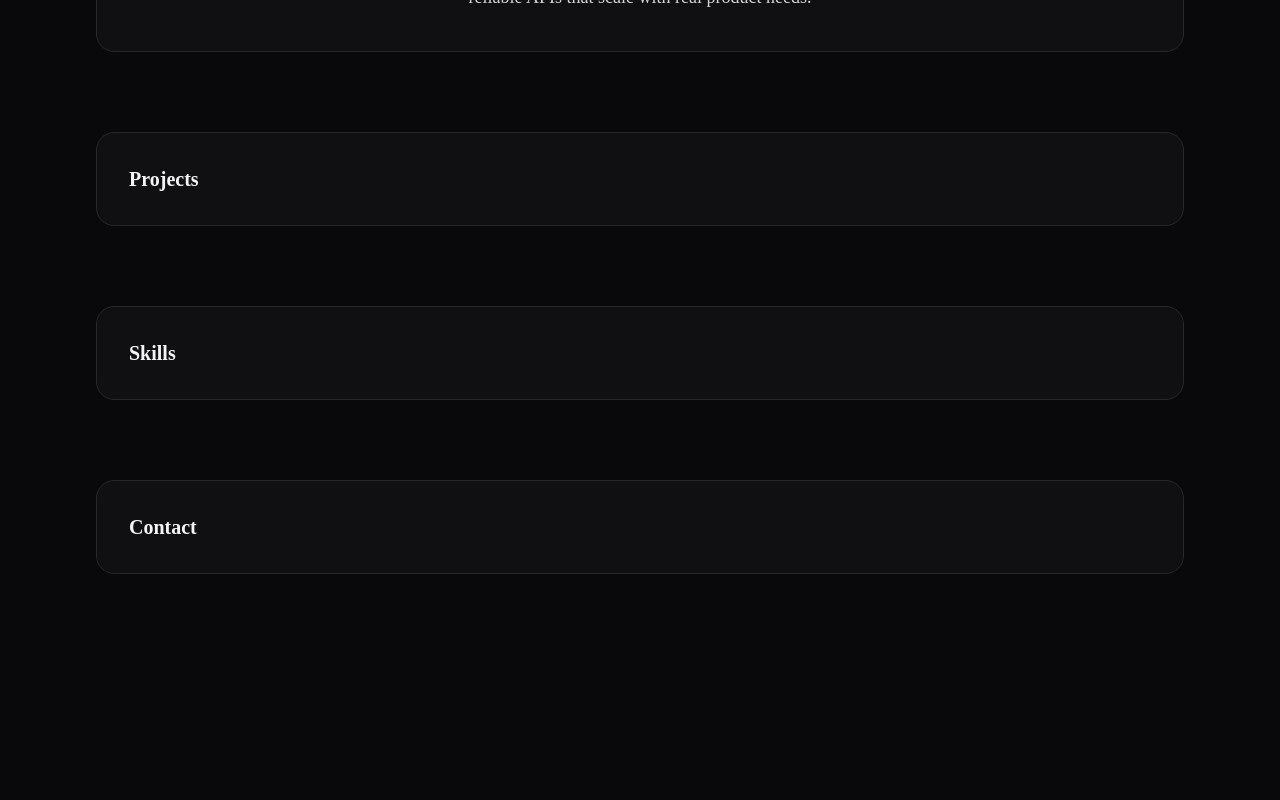
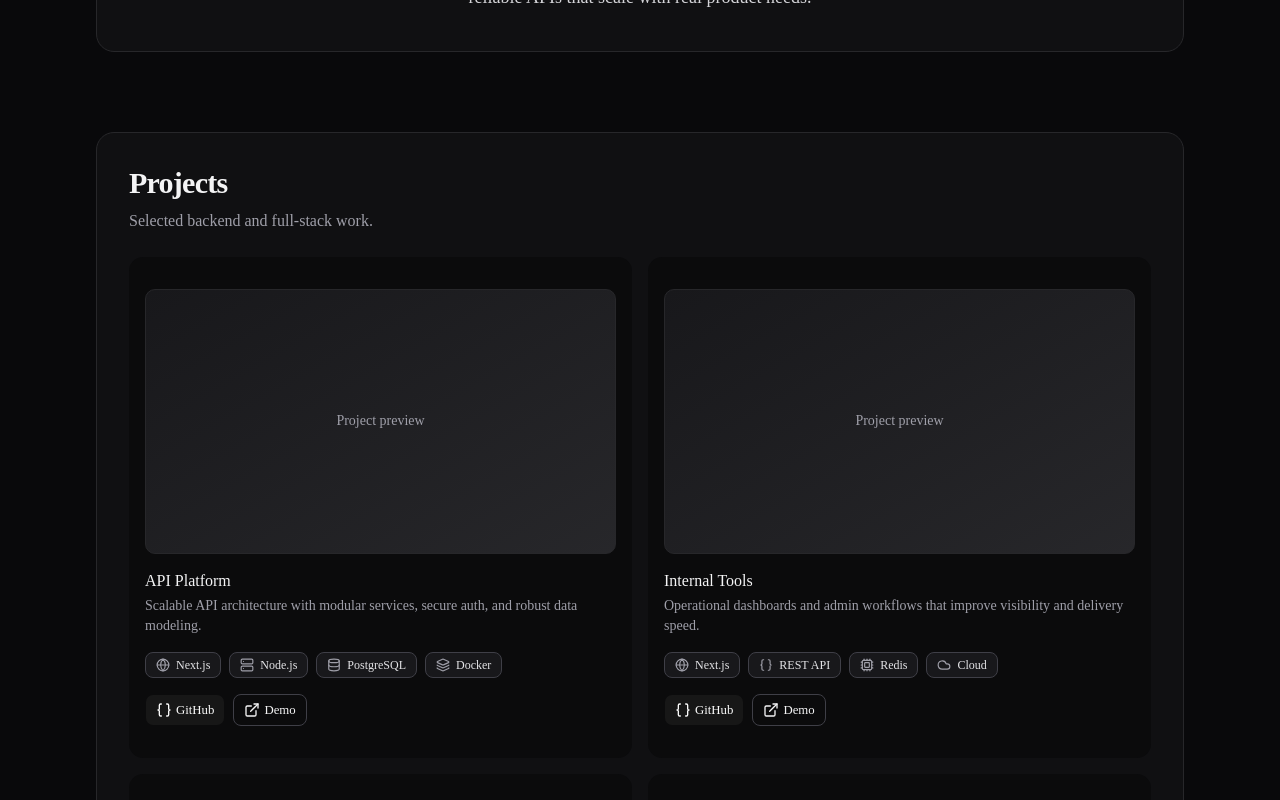
Before and after one commit to mateomaldinidev/portfolio, a Next.js app: page /en in a window 1280 px wide. Shown: the part 640-1440 px from the top of the page. Before the commit the page ends 1270 px from the top, so only its background shows below. Built offline with nearby package versions, Linux system fonts and the light colour scheme.

Commit message:
feat: projects placeholder

```diff
--- a/app/[locale]/page.tsx
+++ b/app/[locale]/page.tsx
@@ -1,5 +1,6 @@
 import { HeroSection } from "@/src/components/sections/hero-section";
 import { AboutSection } from "@/src/components/sections/about-section";
+import { ProjectsSection } from "@/src/components/sections/projects-section";
 import { getTranslations } from "next-intl/server";
 
 export default async function HomePage() {
@@ -11,12 +12,7 @@ export default async function HomePage() {
 
       <AboutSection />
 
-      <section
-        id="projects"
-        className="scroll-mt-24 rounded-2xl border border-zinc-800 bg-zinc-900/50 p-8"
-      >
-        <h2 className="text-xl font-semibold text-zinc-100">{t("projects")}</h2>
-      </section>
+      <ProjectsSection />
 
       <section
         id="skills"
--- a/messages/en.json
+++ b/messages/en.json
@@ -16,5 +16,43 @@
   "about": {
     "title": "About",
     "description": "I am a backend developer focused on building maintainable systems, clean architecture, and reliable APIs that scale with real product needs."
+  },
+  "projects": {
+    "title": "Projects",
+    "description": "Selected backend and full-stack work.",
+    "imagePlaceholder": "Project preview",
+    "buttons": {
+      "github": "GitHub",
+      "demo": "Demo"
+    },
+    "tech": {
+      "next": "Next.js",
+      "node": "Node.js",
+      "postgres": "PostgreSQL",
+      "docker": "Docker",
+      "redis": "Redis",
+      "auth": "Auth",
+      "queue": "Queues",
+      "cloud": "Cloud",
+      "api": "REST API"
+    },
+    "cards": {
+      "one": {
+        "title": "API Platform",
+        "description": "Scalable API architecture with modular services, secure auth, and robust data modeling."
+      },
+      "two": {
+        "title": "Internal Tools",
+        "description": "Operational dashboards and admin workflows that improve visibility and delivery speed."
+      },
+      "three": {
+        "title": "Auth Service",
+        "description": "Token-based authentication service with role access, sessions, and security hardening."
+      },
+      "four": {
+        "title": "Async Processing",
+        "description": "Event-driven jobs and queue workers for reliable background processing at scale."
+      }
+    }
   }
 }
--- a/messages/es.json
+++ b/messages/es.json
@@ -16,5 +16,43 @@
   "about": {
     "title": "Sobre mi",
     "description": "Soy desarrollador backend, enfocado en construir sistemas mantenibles, arquitectura limpia y APIs confiables que escalan con necesidades reales de producto."
+  },
+  "projects": {
+    "title": "Proyectos",
+    "description": "Trabajos seleccionados de backend y full-stack.",
+    "imagePlaceholder": "Vista previa del proyecto",
+    "buttons": {
+      "github": "GitHub",
+      "demo": "Demo"
+    },
+    "tech": {
+      "next": "Next.js",
+      "node": "Node.js",
+      "postgres": "PostgreSQL",
+      "docker": "Docker",
+      "redis": "Redis",
+      "auth": "Auth",
+      "queue": "Colas",
+      "cloud": "Cloud",
+      "api": "REST API"
+    },
+    "cards": {
+      "one": {
+        "title": "Plataforma API",
+        "description": "Arquitectura API escalable con servicios modulares, autenticacion segura y modelado de datos robusto."
+      },
+      "two": {
+        "title": "Herramientas Internas",
+        "description": "Dashboards operativos y flujos de administracion que mejoran visibilidad y velocidad de entrega."
+      },
+      "three": {
+        "title": "Servicio de Auth",
+        "description": "Servicio de autenticacion con tokens, roles, sesiones y endurecimiento de seguridad."
+      },
+      "four": {
+        "title": "Procesamiento Asincrono",
+        "description": "Jobs orientados a eventos y workers de cola para procesamiento en segundo plano confiable a escala."
+      }
+    }
   }
 }
--- /dev/null
+++ b/src/components/sections/projects-section.tsx
@@ -0,0 +1,133 @@
+"use client";
+
+import Link from "next/link";
+import {
+  Braces,
+  Cloud,
+  Cpu,
+  Database,
+  ExternalLink,
+  Globe,
+  Layers,
+  Server,
+  Shield,
+  Workflow,
+} from "lucide-react";
+import { Button } from "@/components/ui/button";
+import {
+  Card,
+  CardContent,
+  CardDescription,
+  CardHeader,
+  CardTitle,
+} from "@/components/ui/card";
+import { useSectionTranslations } from "@/src/hooks/use-section-translations";
+
+const ICONS = {
+  next: Globe,
+  node: Server,
+  postgres: Database,
+  docker: Layers,
+  redis: Cpu,
+  auth: Shield,
+  queue: Workflow,
+  cloud: Cloud,
+  api: Braces,
+} as const;
+
+const PROJECTS = [
+  {
+    key: "one",
+    techs: ["next", "node", "postgres", "docker"],
+    github: "https://github.com/",
+    demo: "https://example.com",
+  },
+  {
+    key: "two",
+    techs: ["next", "api", "redis", "cloud"],
+    github: "https://github.com/",
+    demo: "https://example.com",
+  },
+  {
+    key: "three",
+    techs: ["node", "postgres", "auth", "docker"],
+    github: "https://github.com/",
+    demo: "https://example.com",
+  },
+  {
+    key: "four",
+    techs: ["next", "queue", "cloud", "redis"],
+    github: "https://github.com/",
+    demo: "https://example.com",
+  },
+] as const;
+
+export function ProjectsSection() {
+  const t = useSectionTranslations("projects");
+
+  return (
+    <section id="projects" className="scroll-mt-24">
+      <div className="rounded-2xl border border-zinc-800 bg-zinc-900/50 p-6 sm:p-8">
+        <h2 className="text-2xl font-semibold tracking-tight text-zinc-100 sm:text-3xl">
+          {t("title")}
+        </h2>
+        <p className="mt-2 text-zinc-400">{t("description")}</p>
+
+        <div className="mt-6 grid gap-4 md:grid-cols-2">
+          {PROJECTS.map((project) => (
+            <Card
+              key={project.key}
+              className="border-zinc-800 bg-zinc-950/70 text-zinc-100 ring-0"
+            >
+              <CardContent className="pt-4">
+                <div className="flex aspect-video items-center justify-center rounded-lg border border-zinc-800 bg-gradient-to-br from-zinc-900 to-zinc-800 text-zinc-400">
+                  <span className="text-sm">{t("imagePlaceholder")}</span>
+                </div>
+              </CardContent>
+
+              <CardHeader>
+                <CardTitle>{t(`cards.${project.key}.title`)}</CardTitle>
+                <CardDescription className="text-zinc-400">
+                  {t(`cards.${project.key}.description`)}
+                </CardDescription>
+              </CardHeader>
+
+              <CardContent className="space-y-4 pb-4">
+                <div className="flex flex-wrap gap-2">
+                  {project.techs.map((techKey) => {
+                    const Icon = ICONS[techKey];
+
+                    return (
+                      <div
+                        key={techKey}
+                        className="inline-flex items-center gap-1.5 rounded-md border border-zinc-700 bg-zinc-900 px-2.5 py-1 text-xs text-zinc-200"
+                      >
+                        <Icon className="size-3.5 text-zinc-400" />
+                        <span>{t(`tech.${techKey}`)}</span>
+                      </div>
+                    );
+                  })}
+                </div>
+
+                <div className="flex flex-wrap gap-2">
+                  <Button asChild size="sm" className="h-8">
+                    <Link href={project.github} target="_blank" rel="noreferrer">
+                      <Braces className="size-4" />
+                      {t("buttons.github")}
+                    </Link>
+                  </Button>
+                  <Button asChild size="sm" variant="outline" className="h-8 border-zinc-700 bg-transparent text-zinc-100 hover:bg-zinc-800">
+                    <Link href={project.demo} target="_blank" rel="noreferrer">
+                      <ExternalLink className="size-4" />
+                      {t("buttons.demo")}
+                    </Link>
+                  </Button>
+                </div>
+              </CardContent>
+            </Card>
+          ))}
+        </div>
+      </div>
+    </section>
+  );
+}
```
